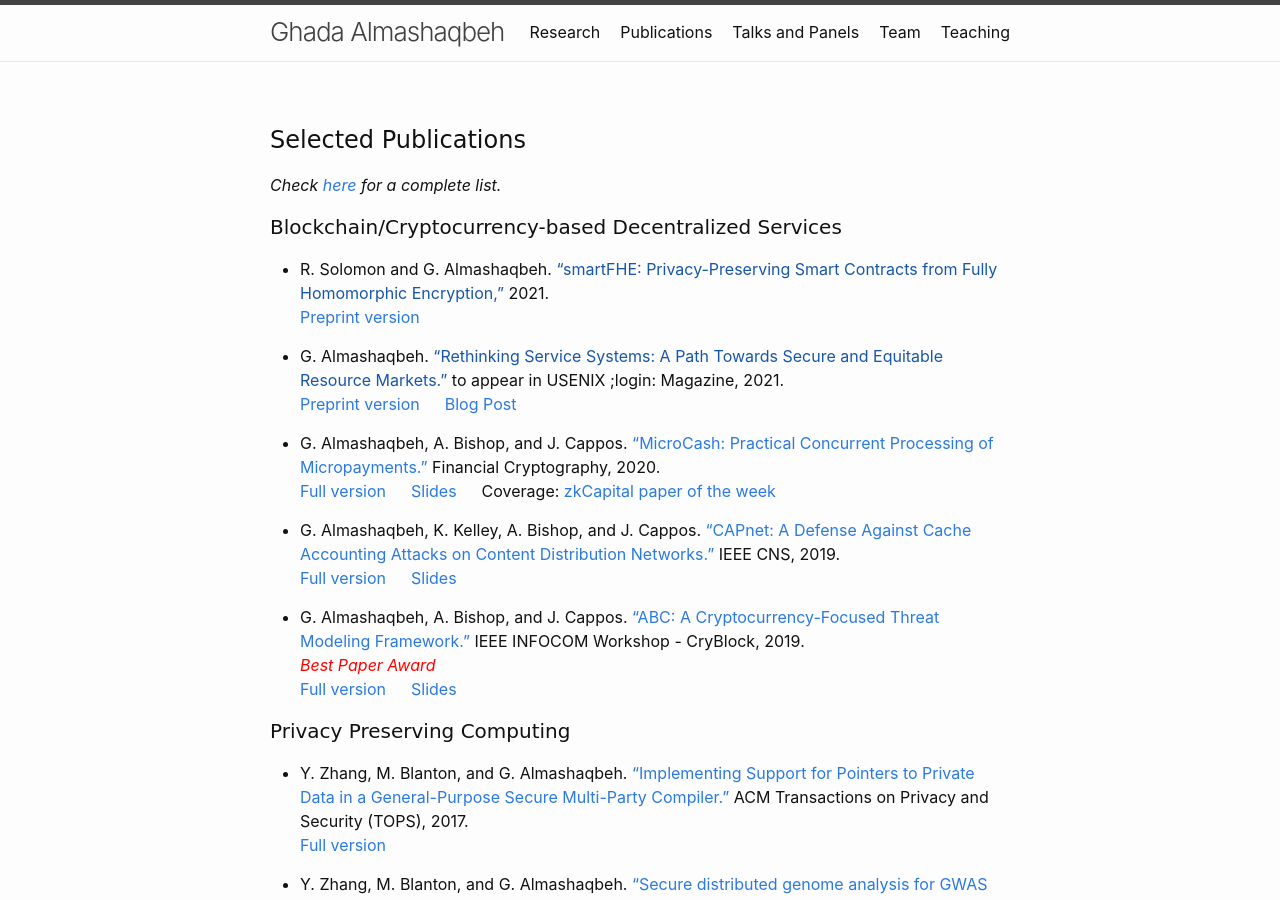
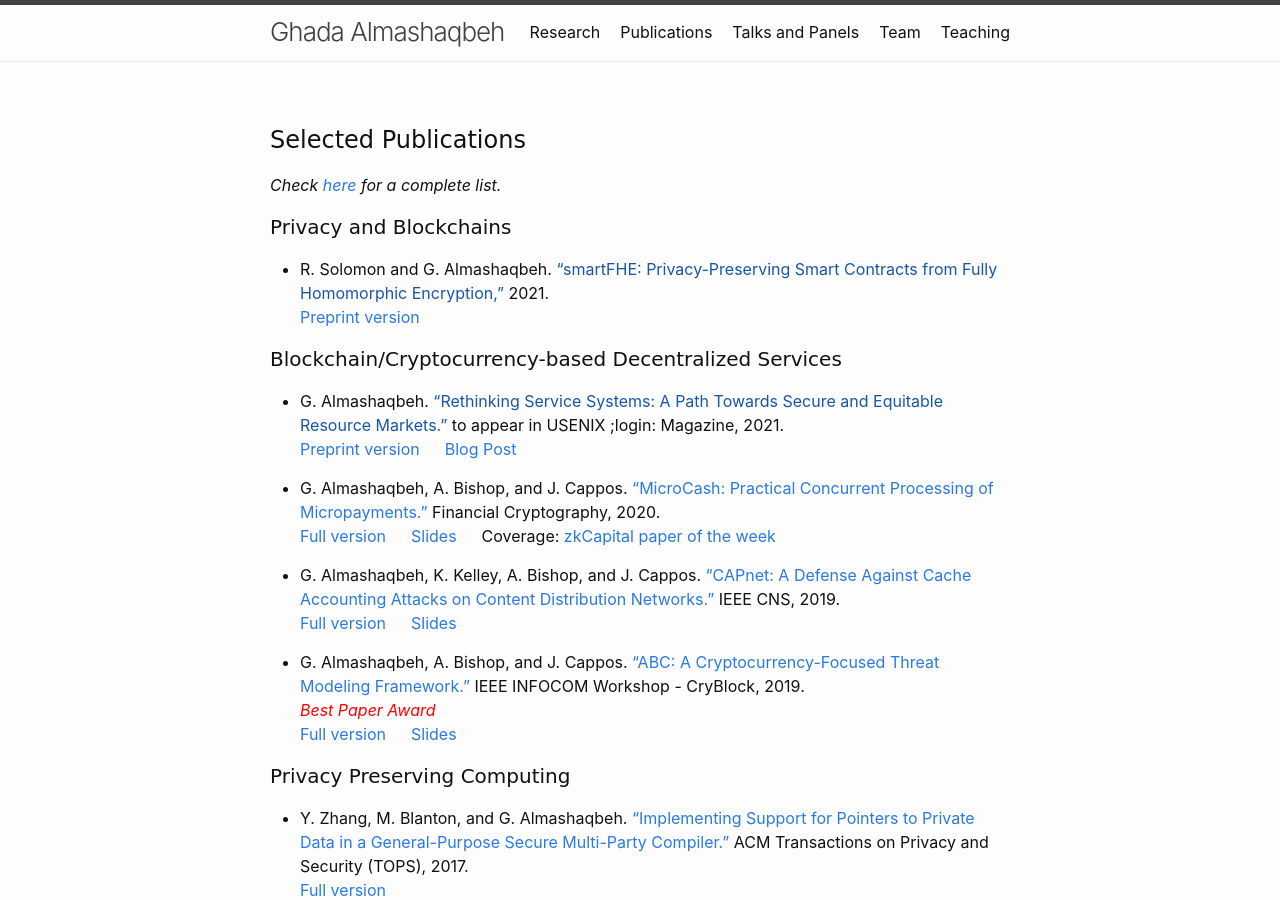
Before and after one commit to GhadaAlmashaqbeh/GhadaAlmashaqbeh.github.io, a Jekyll site: the page built from 02-publications.md, in a window 1280 px wide and 900 px high. Built offline with Jekyll 4.4.1, drawn with Linux system fonts in a browser that asks for light colours.

Commit message:
update publications

```diff
--- a/02-publications.md
+++ b/02-publications.md
@@ -9,10 +9,12 @@ permalink: /publications/
 _Check [here](https://scholar.google.com/citations?user=QKIkII0AAAAJ&hl=en) for a complete list._<br/>
 
 
-<h4 style="font-family: 'Comic Sans MS'">Blockchain/Cryptocurrency-based Decentralized Services</h4>
+<h4 style="font-family: 'Comic Sans MS'">Privacy and Blockchains</h4>
 
 * R. Solomon and G. Almashaqbeh. ["smartFHE: Privacy-Preserving Smart Contracts from Fully Homomorphic Encryption,"]() 2021.<br/>
   [Preprint version](https://eprint.iacr.org/2021/133)
+
+<h4 style="font-family: 'Comic Sans MS'">Blockchain/Cryptocurrency-based Decentralized Services</h4>
 
 * G. Almashaqbeh. ["Rethinking Service Systems: A Path Towards Secure and Equitable Resource Markets."]() to appear in USENIX ;login: Magazine, 2021.<br/>
   [Preprint version](./preprint/almashaqbeh-login-21.pdf) &emsp; [Blog Post](https://blog.nucypher.com/the-path-towards-building-decentralized-services/)
```
